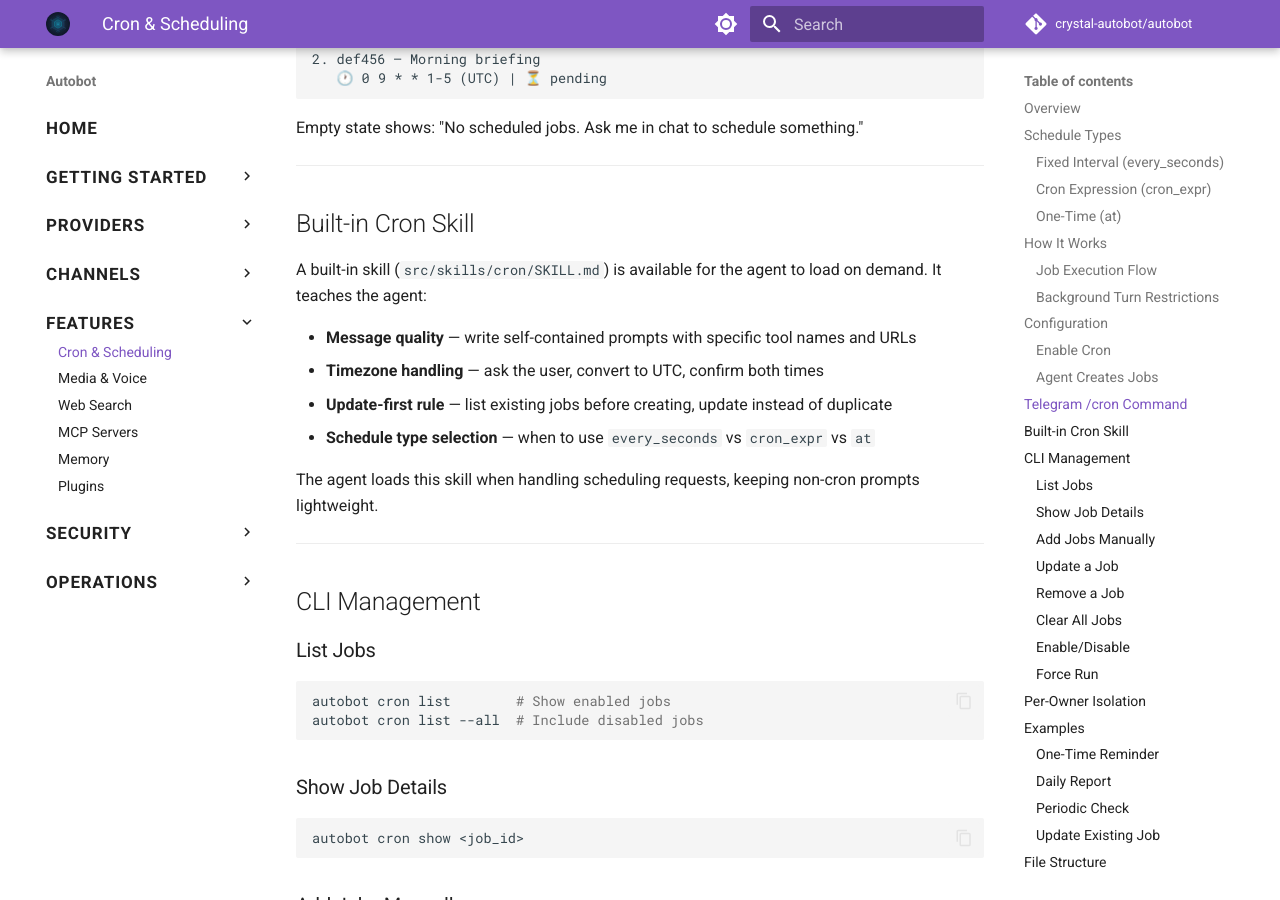
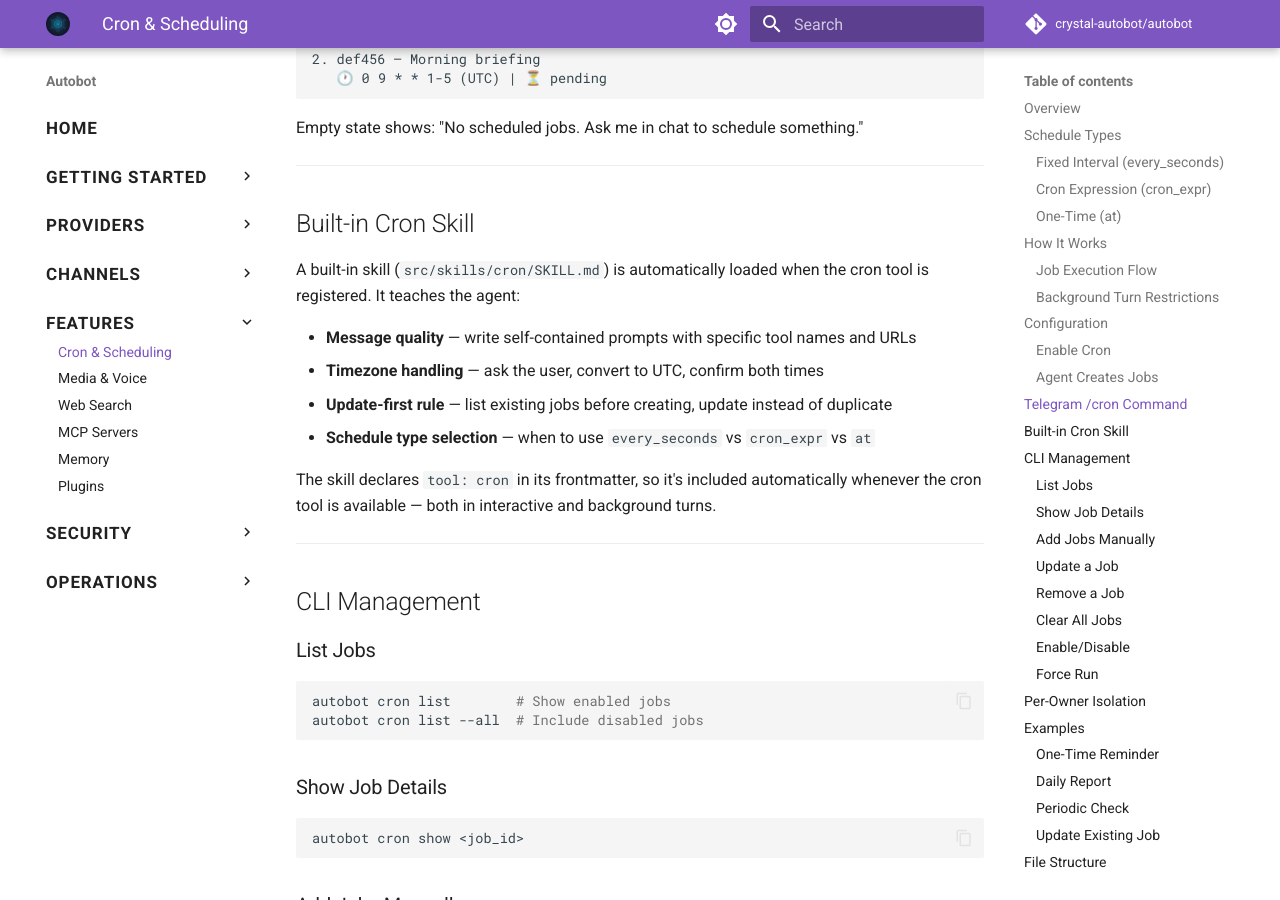
Before and after one commit to crystal-autobot/autobot, an MkDocs documentation site: the page built from docs/cron.md, in a window 1280 px wide and 900 px high, scrolled down 3155 px. Built offline with MkDocs 1.6.1 and Material for MkDocs 9.7.7, drawn with Linux system fonts in a browser that asks for light colours; comment, search, counter and statistics services are not loaded.

Commit message:
fix(cron): validate intervals, enforce owner context, share schedule builder
- Extract ScheduleBuilder to cron/types.cr, used by both CronTool and CLI
- Validate every_seconds >= 1 (prevents zero/negative intervals)
- Require owner context for list/show/remove/update actions
- Remove unused `tz` field from CronSchedule
- Add tool-linked skill loading (`tool: cron` frontmatter)
- Show full message in Telegram /cron output (remove truncation)

```diff
--- a/docs/cron.md
+++ b/docs/cron.md
@@ -138,14 +138,14 @@
 
 ## Built-in Cron Skill
 
-A built-in skill (`src/skills/cron/SKILL.md`) is available for the agent to load on demand. It teaches the agent:
+A built-in skill (`src/skills/cron/SKILL.md`) is automatically loaded when the cron tool is registered. It teaches the agent:
 
 - **Message quality** — write self-contained prompts with specific tool names and URLs
 - **Timezone handling** — ask the user, convert to UTC, confirm both times
 - **Update-first rule** — list existing jobs before creating, update instead of duplicate
 - **Schedule type selection** — when to use `every_seconds` vs `cron_expr` vs `at`
 
-The agent loads this skill when handling scheduling requests, keeping non-cron prompts lightweight.
+The skill declares `tool: cron` in its frontmatter, so it's included automatically whenever the cron tool is available — both in interactive and background turns.
 
 ---
 
```
Also changed, not shown: src/skills/cron/SKILL.md (+1 -1 lines), 11 other files.
